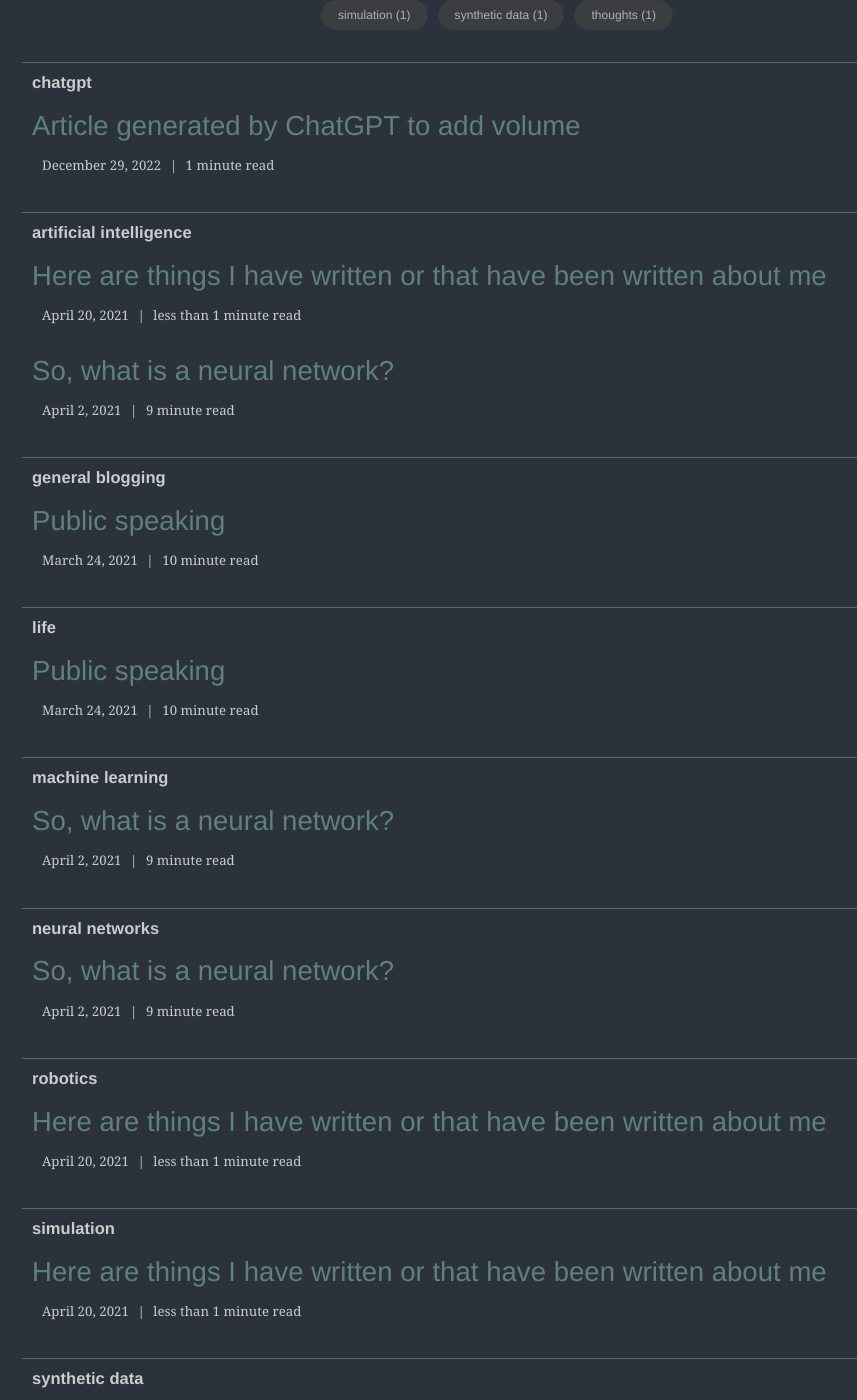
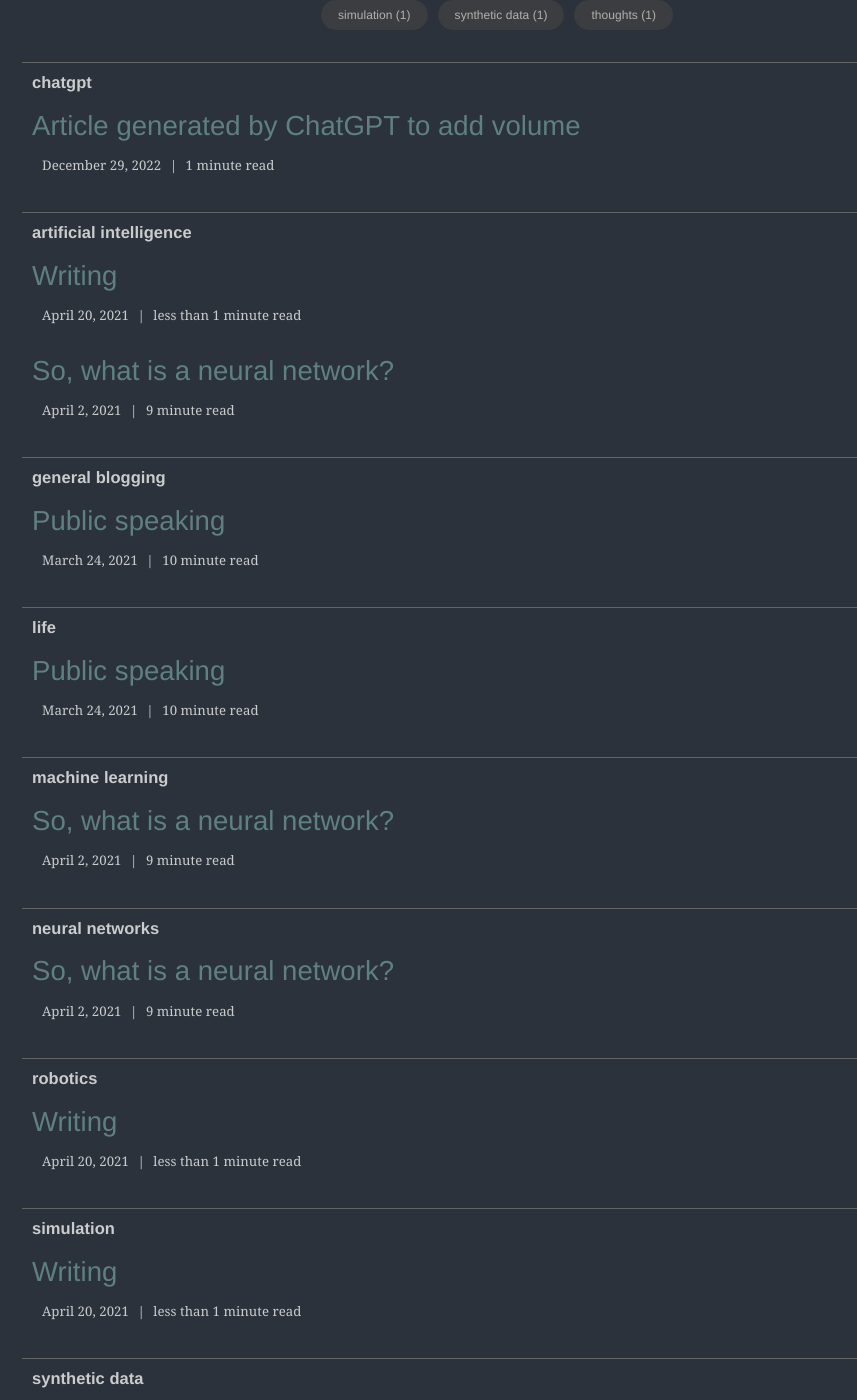
Before and after one commit to NylaWorker/nylaworker, a Jekyll site: the page built from _pages/tags.html, in a window 1280 px wide and 1400 px high, scrolled down 720 px. Shown: the whole window, without its empty margins (138-995 px from the left). Built offline with Jekyll 4.4.1, drawn with Linux system fonts in a browser that asks for light colours; some web fonts are replaced; some of the changed text lies outside the part shown.

Commit message:
edited article about writing

```diff
--- a/_posts/2021-04-20-AI-and-intellectual-property.md
+++ b/_posts/2021-04-20-AI-and-intellectual-property.md
@@ -2,7 +2,7 @@
 layout: post
 read_time: true
 show_date: true
-title: "Here are things I have written or that have been written about me"
+title: "Writing"
 date: 2021-04-20
 img: posts/20210420/post8-rembrandt.jpg
 tags: [simulation, robotics, synthetic data, artificial intelligence]
```
